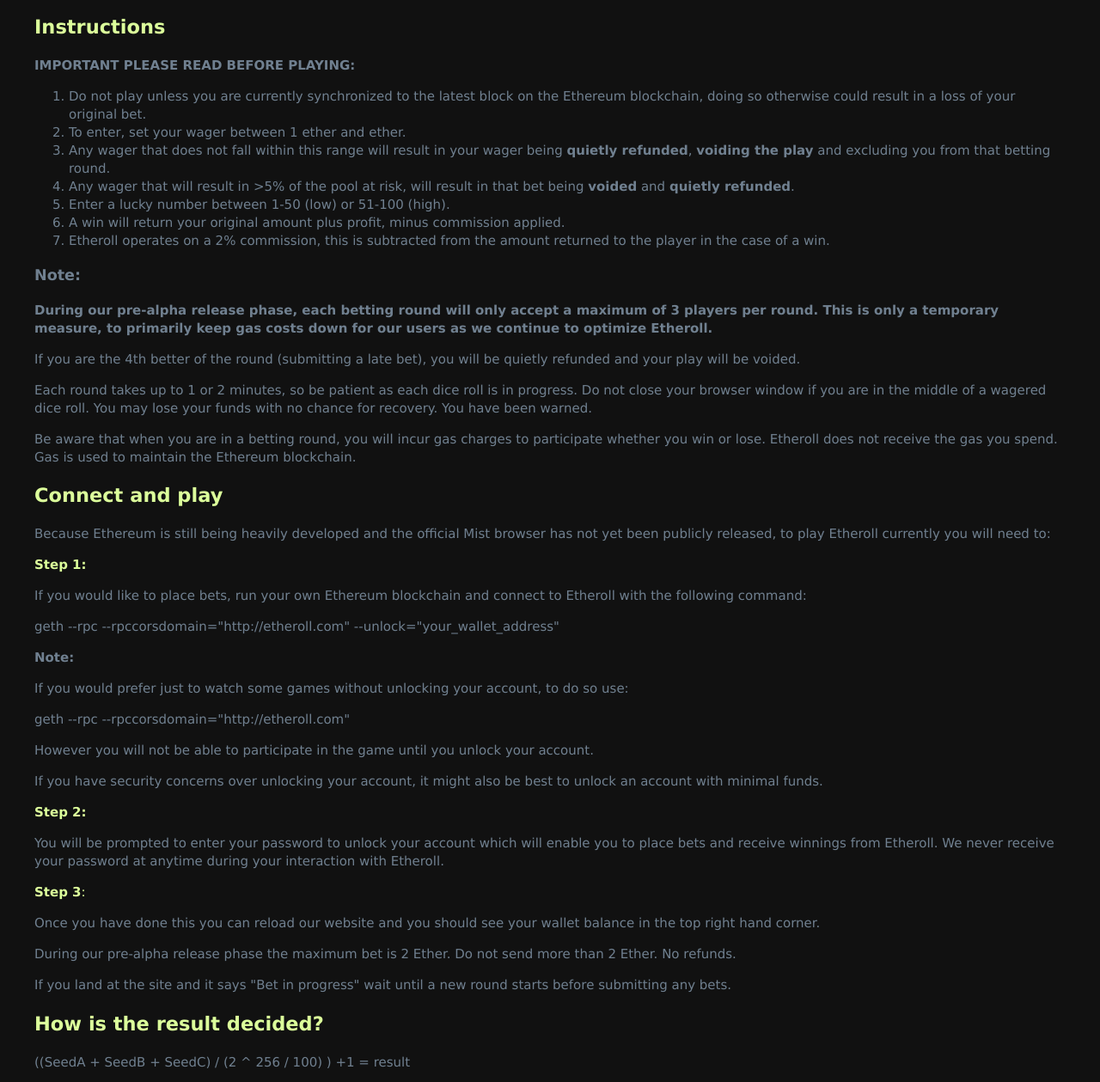
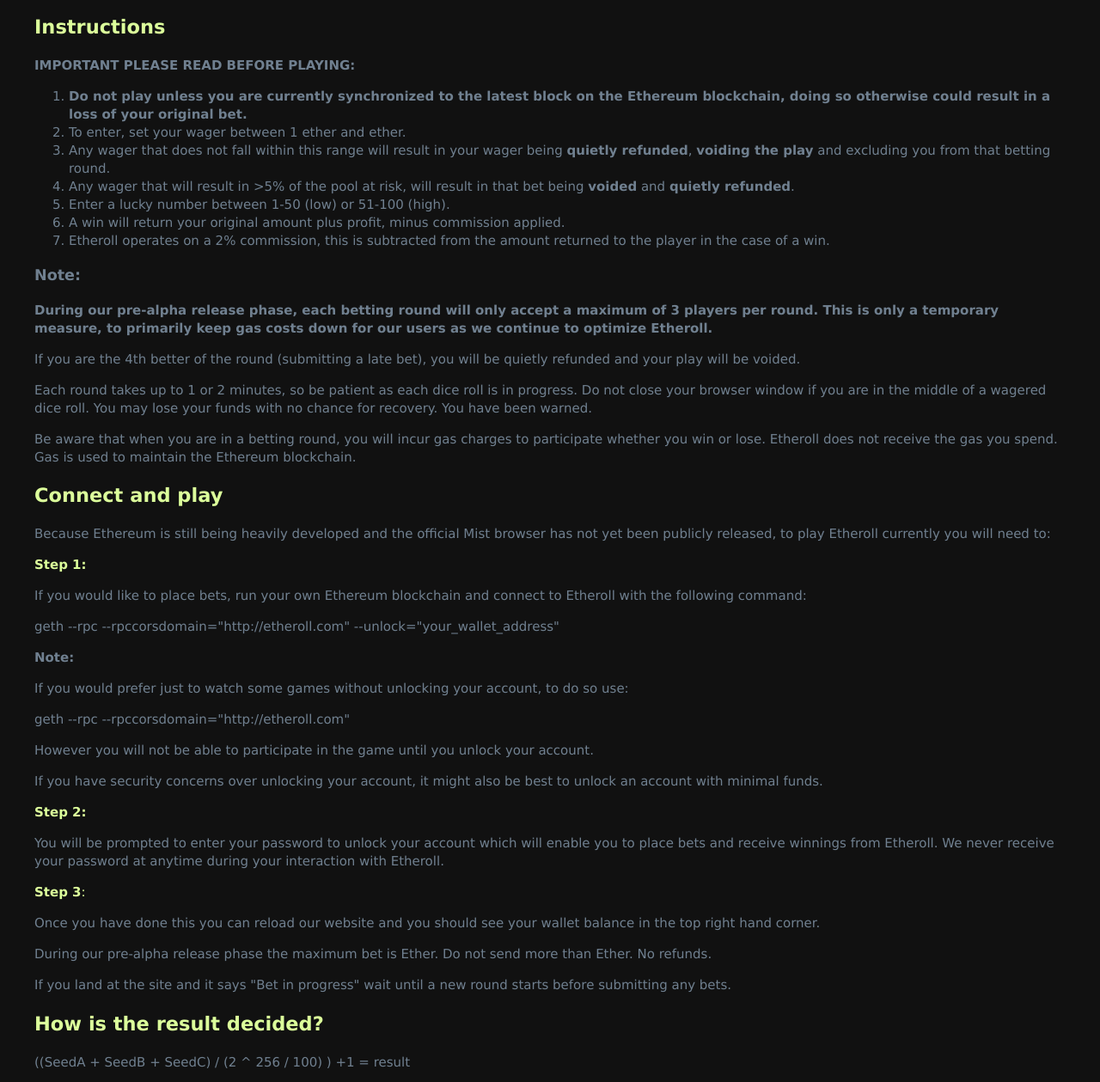
Before and after one commit to mrmayfield/Etherflip, a plain HTML site: page index.html in a window 1280 px wide. Shown: the part 1161-2420 px from the top of the page at 86% size. Drawn offline with Linux system fonts and the light colour scheme; a script that the page names is missing; a web font is replaced by a local one.

Commit message:
copy updates

```diff
--- a/_notes/dwsync.xml
+++ b/_notes/dwsync.xml
@@ -1,6 +1,6 @@
 <?xml version="1.0" encoding="utf-8" ?>
 <dwsync>
-<file name="index.html" server="ftp.etheroll.com/public_html/" local="131015805633013941" remote="131015698200000000" />
+<file name="index.html" server="ftp.etheroll.com/public_html/" local="131015837019149125" remote="131015728800000000" />
 <file name="investors.html" server="ftp.etheroll.com/public_html/" local="131010728563502855" remote="131010685200000000" />
 <file name="investors-register.html" server="ftp.etheroll.com/public_html/" local="131010728563492855" remote="131010685200000000" />
 <file name="investor-details.html" server="ftp.etheroll.com/public_html/" local="131010728563482854" remote="131010685200000000" />
--- a/index.html
+++ b/index.html
@@ -191,7 +191,7 @@
 		<h2><a class="green">Instructions</a></h2>
 		<p><strong>IMPORTANT PLEASE READ BEFORE PLAYING:</strong></p>
 		<ol>
-			<li>Do not play unless you are currently synchronized to the latest block on the Ethereum blockchain, doing so otherwise could result in a loss of your original bet.</li>
+			<li><strong>Do not play unless you are currently synchronized to the latest block on the Ethereum blockchain, doing so otherwise could result in a loss of your original bet.</strong></li>
 			<li>To enter, set your wager between 1 ether and <span class="max-bet"></span>  ether.</li>
 			<li>Any wager that does not fall within this range will result in your wager being <strong>quietly refunded</strong>, <strong>voiding the play</strong> and excluding you from that betting round.</li>
 			<li>Any wager that will result in >5% of the pool at risk, will result in that bet being <strong>voided</strong> and <strong>quietly refunded</strong>.</li>
@@ -218,7 +218,7 @@
 		<p>You will be prompted to enter your password to unlock your account which will enable you to place bets and receive winnings from Etheroll. We never receive your password at anytime during your interaction with Etheroll.</p>
 		<p class="green"><strong>Step 3</strong>:</p>
 		<p>Once you have done this you can reload our website and you should see your wallet balance in the top right hand corner.</p>
-		<p>During our pre-alpha release phase the maximum bet is 2 Ether. Do not send more than 2 Ether. No refunds.</p>
+		<p>During our pre-alpha release phase the maximum bet is <span class="max-bet"></span> Ether. Do not send more than <span class="max-bet"></span> Ether. No refunds.</p>
 		<p>If you land at the site and it says "Bet in progress" wait until a new round starts before submitting any bets.</p>
 
 		<h2><a class="green" name="the_result">How is the result decided?</a></h2>
```
